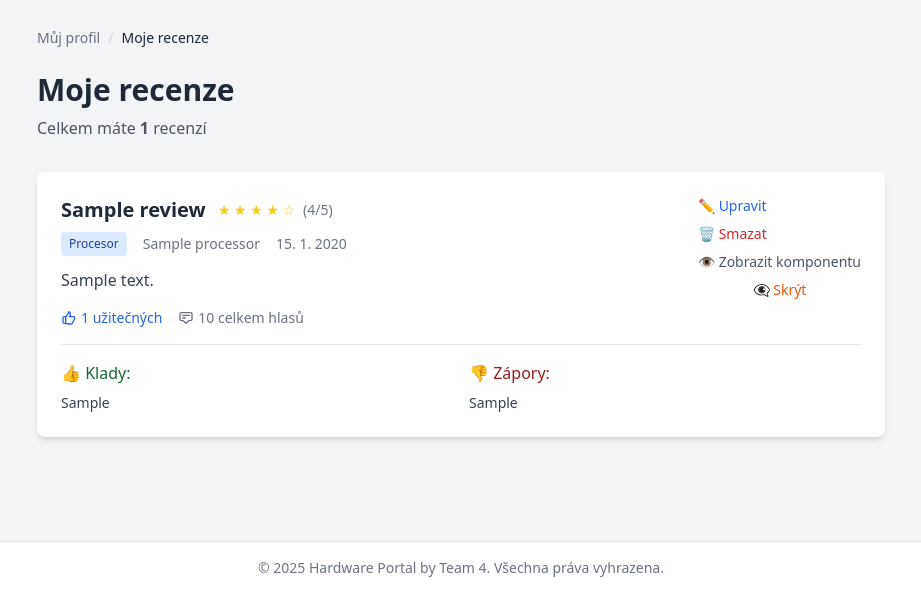
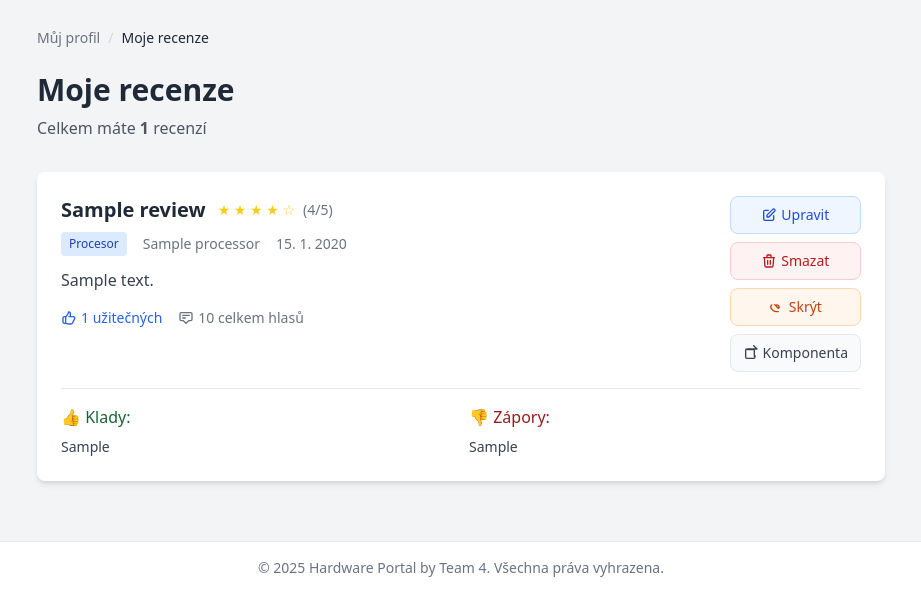
Before and after one commit to AshenVoid/HWPortal, a Django app: page /profile/reviews/ in a window 1280 px wide. Shown: the part 206-800 px from the top of the page, without its empty margins (179-1100 px from the left). Run offline with Django 5.2, Linux system fonts and the light colour scheme; a user stored in the database is signed in; tables that the repository leaves empty hold one stand-in row (values such as "Sample post"); some libraries are stand-ins or nearby versions.

Commit message:
lepší tlačítka v my reviews

```diff
--- a/HWPortal/viewer/templates/viewer/my_reviews.html
+++ b/HWPortal/viewer/templates/viewer/my_reviews.html
@@ -71,33 +71,53 @@
                     </div>
 
                     <!-- Akční tlačítka -->
-                    <div class="flex flex-col space-y-2 ml-4">
+                    <div class="flex flex-col space-y-2 ml-4 min-w-[120px]">
+                        <!-- Upravit tlačítko -->
                         <a href="{% url 'edit_review' review.id %}"
-                           class="text-blue-600 hover:text-blue-700 text-sm font-medium transition">
-                            ✏️ Upravit
+                           class="inline-flex items-center justify-center px-3 py-2 text-sm font-medium text-blue-700 bg-blue-50 border border-blue-200 rounded-lg hover:bg-blue-100 hover:border-blue-300 transition-all">
+                            <svg class="w-4 h-4 mr-1" fill="none" stroke="currentColor" viewBox="0 0 24 24">
+                                <path stroke-linecap="round" stroke-linejoin="round" stroke-width="2" d="M11 5H6a2 2 0 00-2 2v11a2 2 0 002 2h11a2 2 0 002-2v-5m-1.414-9.414a2 2 0 112.828 2.828L11.828 15H9v-2.828l8.586-8.586z"/>
+                            </svg>
+                            Upravit
                         </a>
 
+                        <!-- Smazat tlačítko -->
                         <a href="{% url 'delete_review' review.id %}"
-                           class="text-red-600 hover:text-red-700 text-sm font-medium transition">
-                            🗑️ Smazat
+                           class="inline-flex items-center justify-center px-3 py-2 text-sm font-medium text-red-700 bg-red-50 border border-red-200 rounded-lg hover:bg-red-100 hover:border-red-300 transition-all">
+                            <svg class="w-4 h-4 mr-1" fill="none" stroke="currentColor" viewBox="0 0 24 24">
+                                <path stroke-linecap="round" stroke-linejoin="round" stroke-width="2" d="M19 7l-.867 12.142A2 2 0 0116.138 21H7.862a2 2 0 01-1.995-1.858L5 7m5 4v6m4-6v6m1-10V4a1 1 0 00-1-1h-4a1 1 0 00-1 1v3M4 7h16"/>
+                            </svg>
+                            Smazat
                         </a>
 
+                        <!-- Publikovat/Skrýt tlačítko -->
+                        <button onclick="toggleVisibility({{ review.id }}, {{ review.is_published|yesno:'true,false' }})"
+                                class="inline-flex items-center justify-center px-3 py-2 text-sm font-medium transition-all rounded-lg border {% if review.is_published %}text-orange-700 bg-orange-50 border-orange-200 hover:bg-orange-100 hover:border-orange-300{% else %}text-green-700 bg-green-50 border-green-200 hover:bg-green-100 hover:border-green-300{% endif %}">
+                            {% if review.is_published %}
+                                <svg class="w-4 h-4 mr-1" fill="none" stroke="currentColor" viewBox="0 0 24 24">
+                                    <path stroke-linecap="round" stroke-linejoin="round" stroke-width="2" d="M13.875 18.825A10.05 10.05 0 0112 19c-4.478 0-8.268-2.943-9.543-7a9.97 9.97 0 011.563-3.029m5.858.908a3 3 0 114.243 4.243M9.878 9.878l4.242 4.242M9.878 9.878L8.465 8.465M9.878 9.878L8.465 8.465"/>
+                                </svg>
+                                Skrýt
+                            {% else %}
+                                <svg class="w-4 h-4 mr-1" fill="none" stroke="currentColor" viewBox="0 0 24 24">
+                                    <path stroke-linecap="round" stroke-linejoin="round" stroke-width="2" d="M15 12a3 3 0 11-6 0 3 3 0 016 0z"/>
+                                    <path stroke-linecap="round" stroke-linejoin="round" stroke-width="2" d="M2.458 12C3.732 7.943 7.523 5 12 5c4.478 0 8.268 2.943 9.542 7-1.274 4.057-5.064 7-9.542 7-4.477 0-8.268-2.943-9.542-7z"/>
+                                </svg>
+                                Publikovat
+                            {% endif %}
+                        </button>
+
+                        <!-- Zobrazit komponentu tlačítko -->
                         {% if review.component %}
                             <a href="{% url 'component_detail' review.component_type review.component.id %}"
-                               class="text-gray-600 hover:text-gray-700 text-sm font-medium transition">
-                                👁️ Zobrazit komponentu
+                               class="inline-flex items-center justify-center px-3 py-2 text-sm font-medium text-gray-700 bg-gray-50 border border-gray-200 rounded-lg hover:bg-gray-100 hover:border-gray-300 transition-all">
+                                <svg class="w-4 h-4 mr-1" fill="none" stroke="currentColor" viewBox="0 0 24 24">
+                                    <path stroke-linecap="round" stroke-linejoin="round" stroke-width="2" d="M10 6H6a2 2 0 00-2 2v10a2 2 0 002 2h10a2 2 0 002-2v-2M7 7h10v10"/>
+                                    <path stroke-linecap="round" stroke-linejoin="round" stroke-width="2" d="M10 6L21 6l-5-5"/>
+                                </svg>
+                                Komponenta
                             </a>
                         {% endif %}
-
-                        <!-- Toggle publikování -->
-                        <button onclick="toggleVisibility({{ review.id }}, {{ review.is_published|yesno:'true,false' }})"
-                                class="text-sm font-medium transition {% if review.is_published %}text-orange-600 hover:text-orange-700{% else %}text-green-600 hover:text-green-700{% endif %}">
-                            {% if review.is_published %}
-                                👁️‍🗨️ Skrýt
-                            {% else %}
-                                👁️ Publikovat
-                            {% endif %}
-                        </button>
                     </div>
                 </div>
 
```
